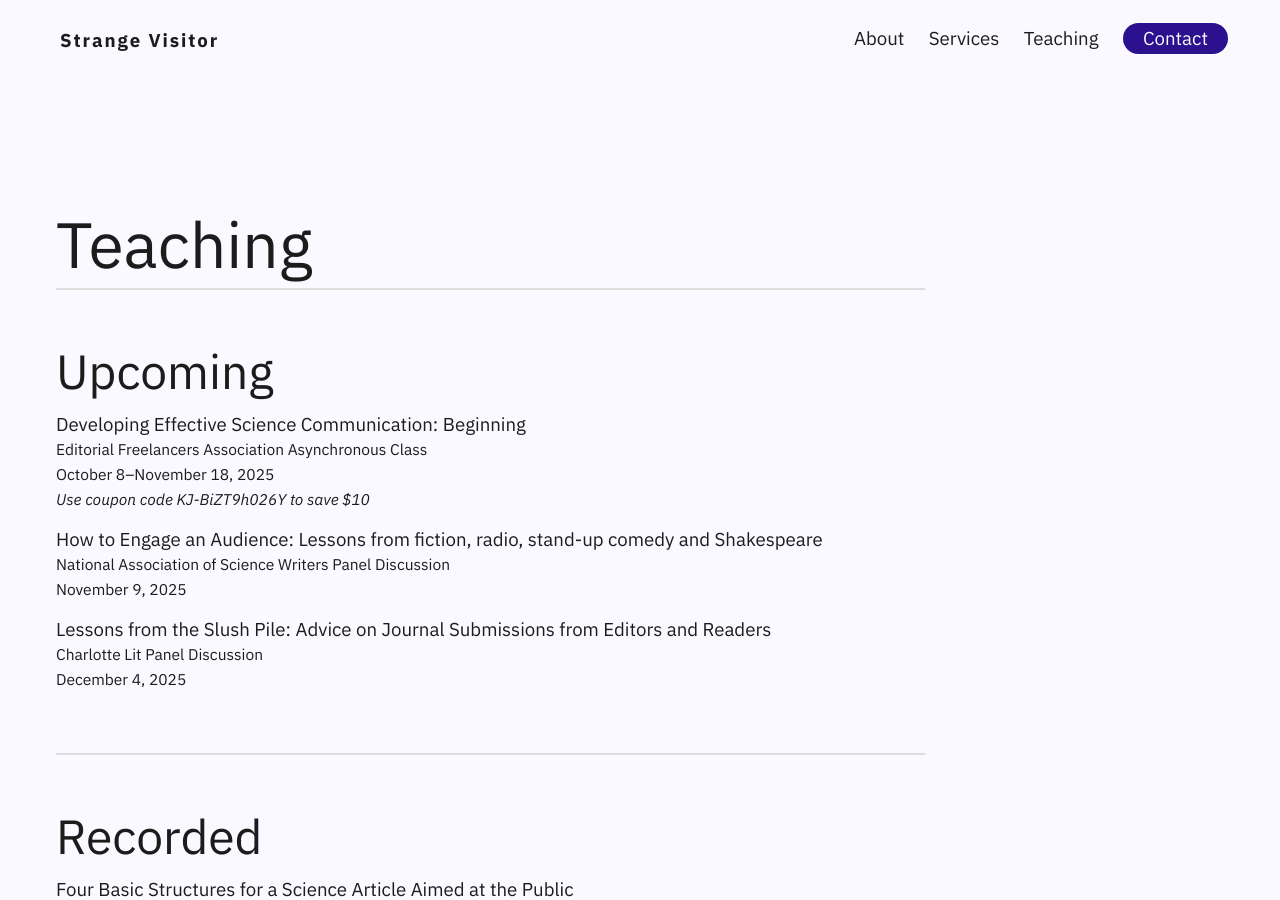
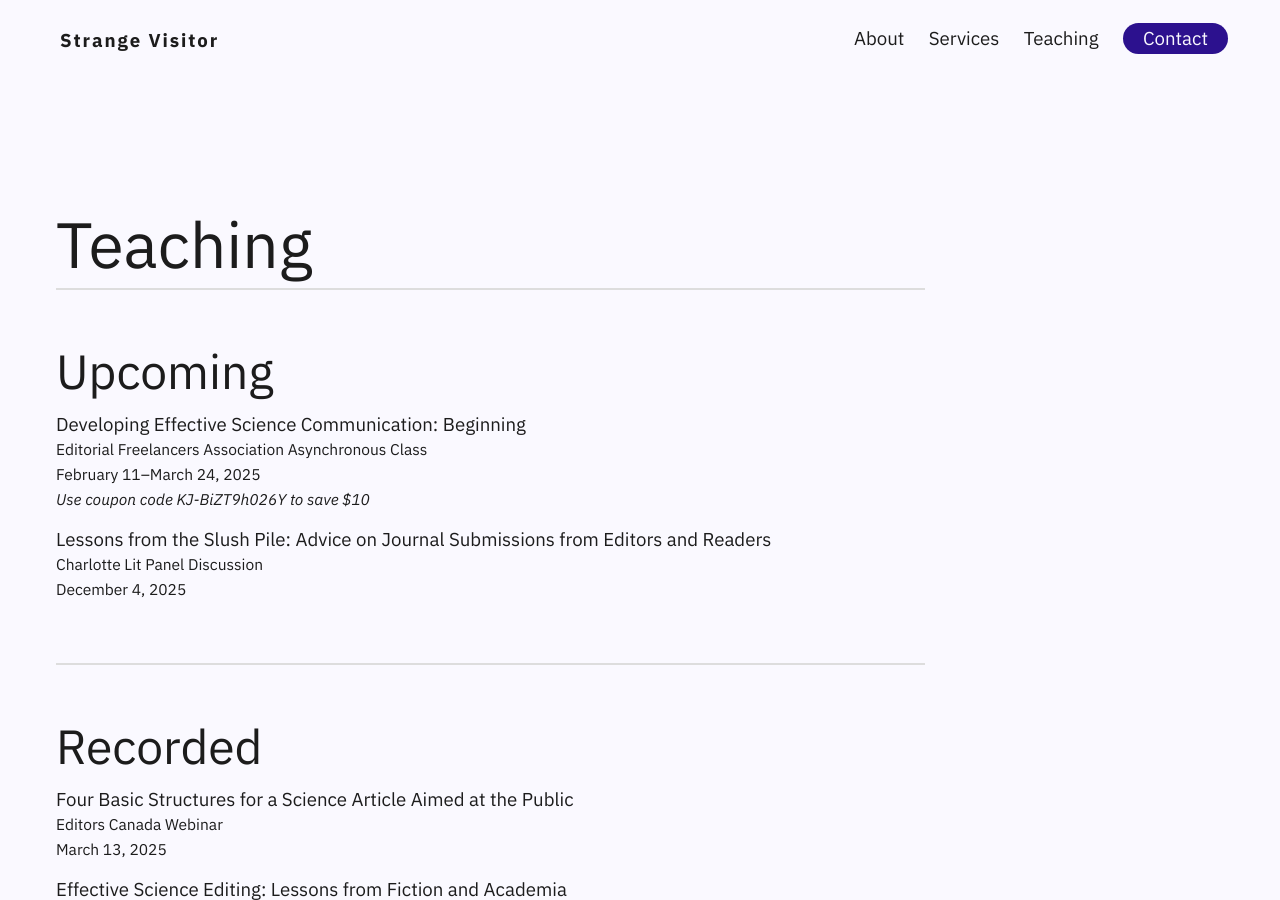
Before and after one commit to kgrimSV/Strange_Visitor, a Jekyll site: the page built from teaching.md, in a window 1280 px wide and 900 px high. Built offline with Jekyll 4.4.1, drawn with Linux system fonts in a browser that asks for light colours; some web fonts are replaced.

Commit message:
Update teaching.md
Add spring class, move NASW and fall class

```diff
--- a/teaching.md
+++ b/teaching.md
@@ -8,16 +8,11 @@
 
 ## Upcoming
 
-[Developing Effective Science Communication: Beginning](https://community.the-efa.org/events/EventDetails.aspx?alias=effective-science-communication-beginning-fa25)  <br>
+[Developing Effective Science Communication: Beginning](https://community.the-efa.org/event/effective-science-communication-beginning-sp26)  <br>
 <small>Editorial Freelancers Association Asynchronous Class</small><br>
-<small>October 8–November 18, 2025</small>
+<small>February 11–March 24, 2025</small>
 <br>
 <small>*Use coupon code KJ-BiZT9h026Y to save $10*</small>
-<br>
-
-[How to Engage an Audience: Lessons from fiction, radio, stand-up comedy and Shakespeare](https://sciencewriters2025.org/schedule/)<br>
-<small>National Association of Science Writers Panel Discussion</small><br>
-<small>November 9, 2025</small>
 <br>
 
 [Lessons from the Slush Pile: Advice on Journal Submissions from Editors and Readers](https://charlottelit.configio.com/pd/615/panel-discussion-lessons-from-the-slush-pile)<br>
@@ -47,6 +42,18 @@
   title = "Past"
   panel = "
 
+[How to Engage an Audience: Lessons from fiction, radio, stand-up comedy and Shakespeare](https://sciencewriters2025.org/schedule/)<br>
+<small>National Association of Science Writers Panel Discussion</small><br>
+<small>November 9, 2025</small>
+<br>
+<br>
+
+Developing Effective Science Communication: Beginning  <br>
+<small>Editorial Freelancers Association Asynchronous Class</small><br>
+<small>October 8–November 18, 2025</small>
+<br>
+<br>
+
 Essay Writing: Finding Your Voice  <br>
 <small>Science Policy & Advocacy for Research Competition (SPARC) Workshop</small><br>
 <small>September 23, 2025</small>
@@ -59,13 +66,13 @@
 <br>
 <br>
 
-<a href='https://www.associationofsciencecommunicators.org/conferences/science-talk-25/'>Conscious Language: Treating People with Dignity</a>  <br>
+Conscious Language: Treating People with Dignity  <br>
 <small>SCIENCE TALK 2025 Virtual Talk</small><br>
 <small>March 17, 2025</small>
 <br>
 <br>
 
-<a href='https://aceseditors.org/conference/past-conferences/vcon24-central'>How to Fix an Article with a Broken Structure</a> <br>
+How to Fix an Article with a Broken Structure <br>
 <small>ACES VCON24 Webinar</small> <br>
 <small>September 26, 2024</small>"
 
```
